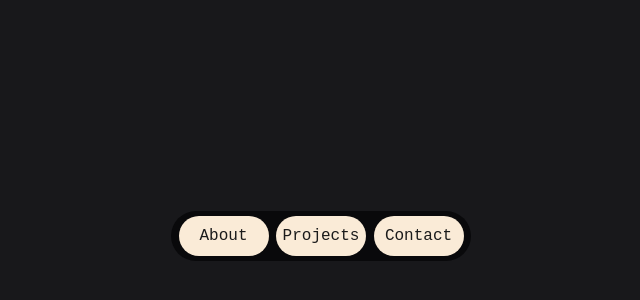
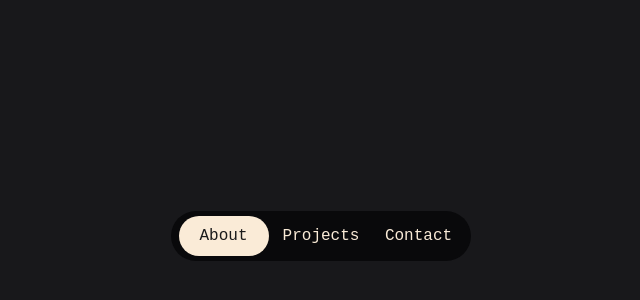
Before and after one commit to erratinsilentio/portfolio, a Vue app in the folder client/: page / in a window 1280 px wide. Shown: the part 404-704 px from the top of the page, without its empty margins (319-959 px from the left). Built offline with nearby package versions, Linux system fonts and the light colour scheme.

Commit message:
basic navbar ui done

```diff
--- a/client/src/components/Navbar.vue
+++ b/client/src/components/Navbar.vue
@@ -1,12 +1,14 @@
 <script setup lang="ts">
+import { Page } from '../types/types'
+import { store } from '../store/store'
 </script>
 
 <template>
 <nav>
     <ul>
-        <li>About</li>
-        <li>Projects</li>
-        <li>Contact</li>
+        <li @click="store.setPage(Page.About)" :class="{current: store.page === Page.About}">{{ Page.About }}</li>
+        <li @click="store.setPage(Page.Projects)" :class="{current: store.page === Page.Projects}">{{ Page.Projects }}</li>
+        <li @click="store.setPage(Page.Contact)" :class="{current: store.page === Page.Contact}">{{ Page.Contact }}</li>
     </ul>
 </nav>
 </template>
@@ -36,18 +38,28 @@ ul{
 }
 
 li{
-    background-color: antiquewhite;
-    color: #1b1b1b;
+    color: antiquewhite;
     width: 90px;
     height: 40px;
     display: flex;
     justify-content: center;
     align-items: center;
     border-radius: 200px;
+    cursor: pointer;
 
 }
 
 li:hover{
     background-color: #1b1b1b;
 }
+
+.current{
+    background-color: antiquewhite;
+    color: #1b1b1b;
+}
+
+.current:hover{
+    background-color: white;
+    transition-duration: 0.2s;
+}
 </style>
--- a/client/src/store/store.ts
+++ b/client/src/store/store.ts
@@ -1,6 +1,9 @@
 import { reactive } from "vue";
 import { Page, Store } from "../types/types";
 
-export const store: Store = reactive({
+export const store = reactive<Store>({
   page: Page.About,
+  setPage(arg: Page) {
+    this.page = arg;
+  },
 });
--- a/client/src/types/types.ts
+++ b/client/src/types/types.ts
@@ -1,9 +1,10 @@
 export enum Page {
-  Home = "Home",
   About = "About",
+  Projects = "Projects",
   Contact = "Contact",
 }
 
 export interface Store {
   page: Page;
+  setPage: (arg: Page) => void;
 }
```
